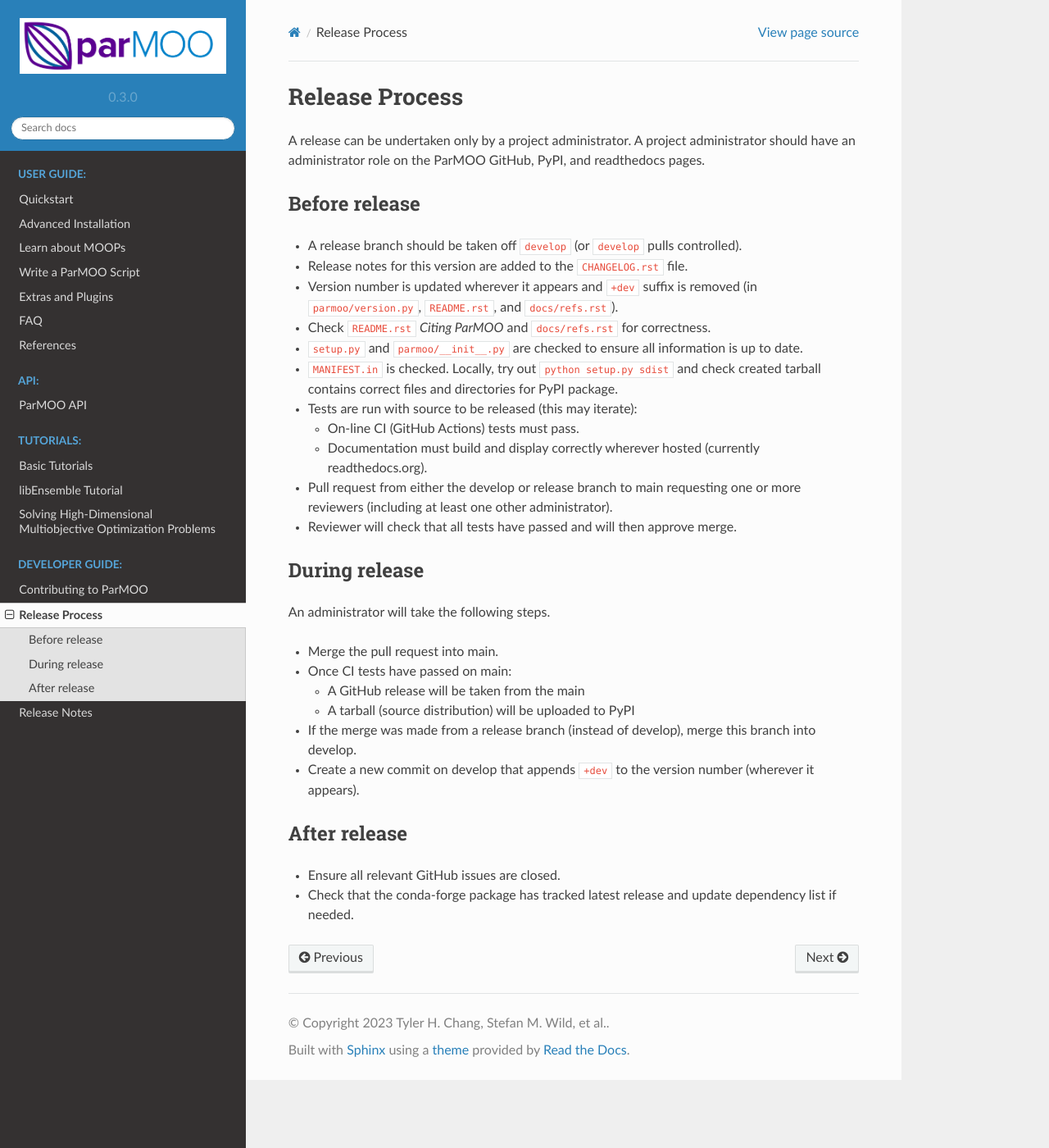
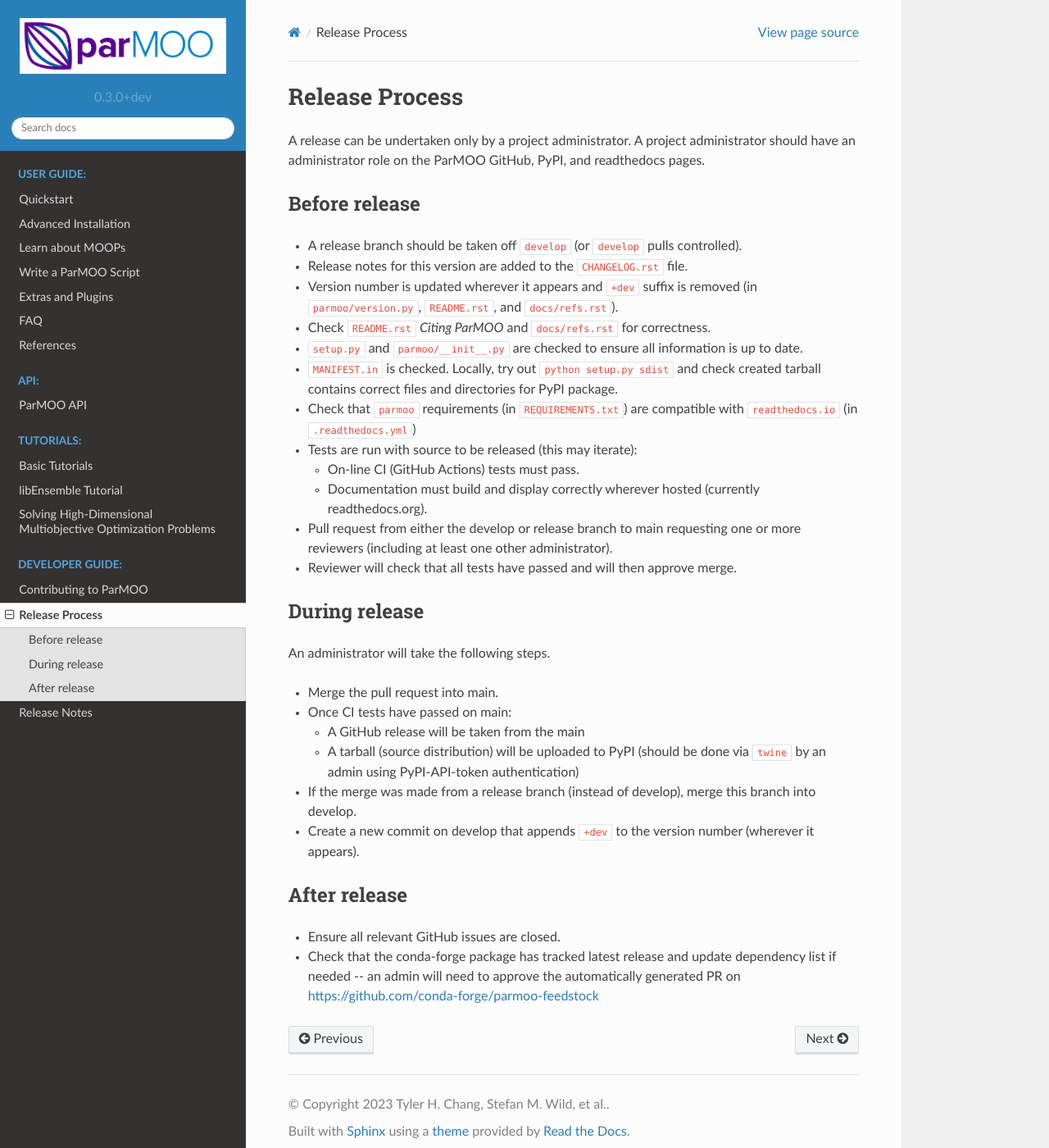
Before and after one commit to parmoo/parmoo, a Sphinx documentation site: the page built from docs/dev-guide/release-proc.rst, in a window 1280 px wide and 1400 px high. Shown: the whole window at 82% size. Built offline with Sphinx 7.4.7 and the Read the Docs theme 2.0.0, drawn with Linux system fonts in a browser that asks for light colours; pages that are not in the unit, such as notebooks, are missing from menus.

Commit message:
updated release proc to detail additional steps, added '+dev' to version number

```diff
--- a/README.rst
+++ b/README.rst
@@ -312,7 +312,7 @@ Our online documentation:
         title       = {{ParMOO}: {P}ython library for parallel multiobjective simulation optimization},
         author      = {Chang, Tyler H. and Wild, Stefan M. and Dickinson, Hyrum},
         institution = {Argonne National Laboratory},
-        number      = {Version 0.3.0},
+        number      = {Version 0.3.0+dev},
         year        = {2023},
         url         = {https://parmoo.readthedocs.io/en/latest}
     }
--- a/docs/dev-guide/release-proc.rst
+++ b/docs/dev-guide/release-proc.rst
@@ -25,6 +25,9 @@ Before release
   check created tarball contains correct files and directories for PyPI
   package.
 
+- Check that ``parmoo`` requirements (in ``REQUIREMENTS.txt``)
+  are compatible with ``readthedocs.io`` (in ``.readthedocs.yml``)
+
 - Tests are run with source to be released (this may iterate):
 
   - On-line CI (GitHub Actions) tests must pass.
@@ -48,7 +51,8 @@ An administrator will take the following steps.
 
   - A GitHub release will be taken from the main
 
-  - A tarball (source distribution) will be uploaded to PyPI
+  - A tarball (source distribution) will be uploaded to PyPI (should be done
+    via ``twine`` by an admin using PyPI-API-token authentication)
 
 - If the merge was made from a release branch (instead of develop), merge this
   branch into develop.
@@ -62,4 +66,5 @@ After release
 - Ensure all relevant GitHub issues are closed.
 
 - Check that the conda-forge package has tracked latest release
-  and update dependency list if needed.
+  and update dependency list if needed -- an admin will need to approve the
+  automatically generated PR on https://github.com/conda-forge/parmoo-feedstock
--- a/docs/refs.rst
+++ b/docs/refs.rst
@@ -45,7 +45,7 @@ Our online documentation:
         title       = {{ParMOO}: {P}ython library for parallel multiobjective simulation optimization},
         author      = {Chang, Tyler H. and Wild, Stefan M. and Dickinson, Hyrum},
         institution = {Argonne National Laboratory},
-        number      = {Version 0.3.0},
+        number      = {Version 0.3.0+dev},
         year        = {2023},
         url         = {https://parmoo.readthedocs.io/en/latest}
     }
--- a/parmoo/version.py
+++ b/parmoo/version.py
@@ -1 +1 @@
-__version__ = '0.3.0'
+__version__ = '0.3.0+dev'
```
